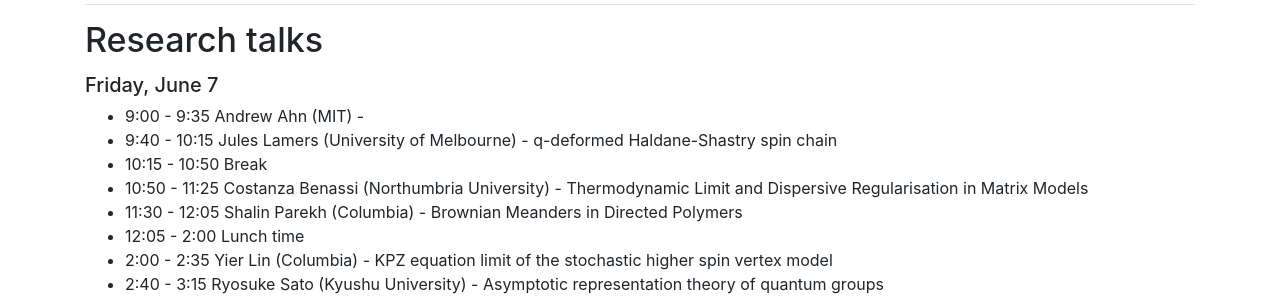
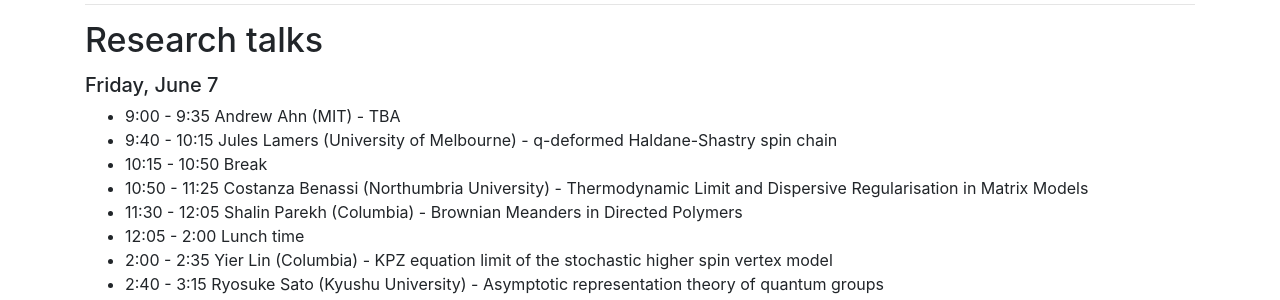
Before and after one commit to int-prob/int-prob-code, a Jekyll site: the page built from vipss2019/schedule.md, in a window 1280 px wide and 900 px high, scrolled down 2333 px. Shown: the part 154-454 px from the top of the window. Built offline with Jekyll 4.4.1, drawn with Linux system fonts in a browser that asks for light colours; nearby versions of some CDN libraries.

Commit message:
Update schedule.md

```diff
--- a/vipss2019/schedule.md
+++ b/vipss2019/schedule.md
@@ -142,8 +142,8 @@ S = Sasamoto; Z = Zinn-Justin
 ##### Friday, June 7
 
 <ul>
-<li><details><summary>9:00 - 9:35 Andrew Ahn (MIT) - </summary><div style="padding:10px">
-
+<li><details><summary>9:00 - 9:35 Andrew Ahn (MIT) - TBA</summary><div style="padding:10px">
+Abstract TBA
 </div></details></li>
 <li><details><summary>9:40 - 10:15 Jules Lamers (University of Melbourne) - q-deformed Haldane-Shastry spin chain</summary><div style="padding:10px">
 Abstract TBA
```
